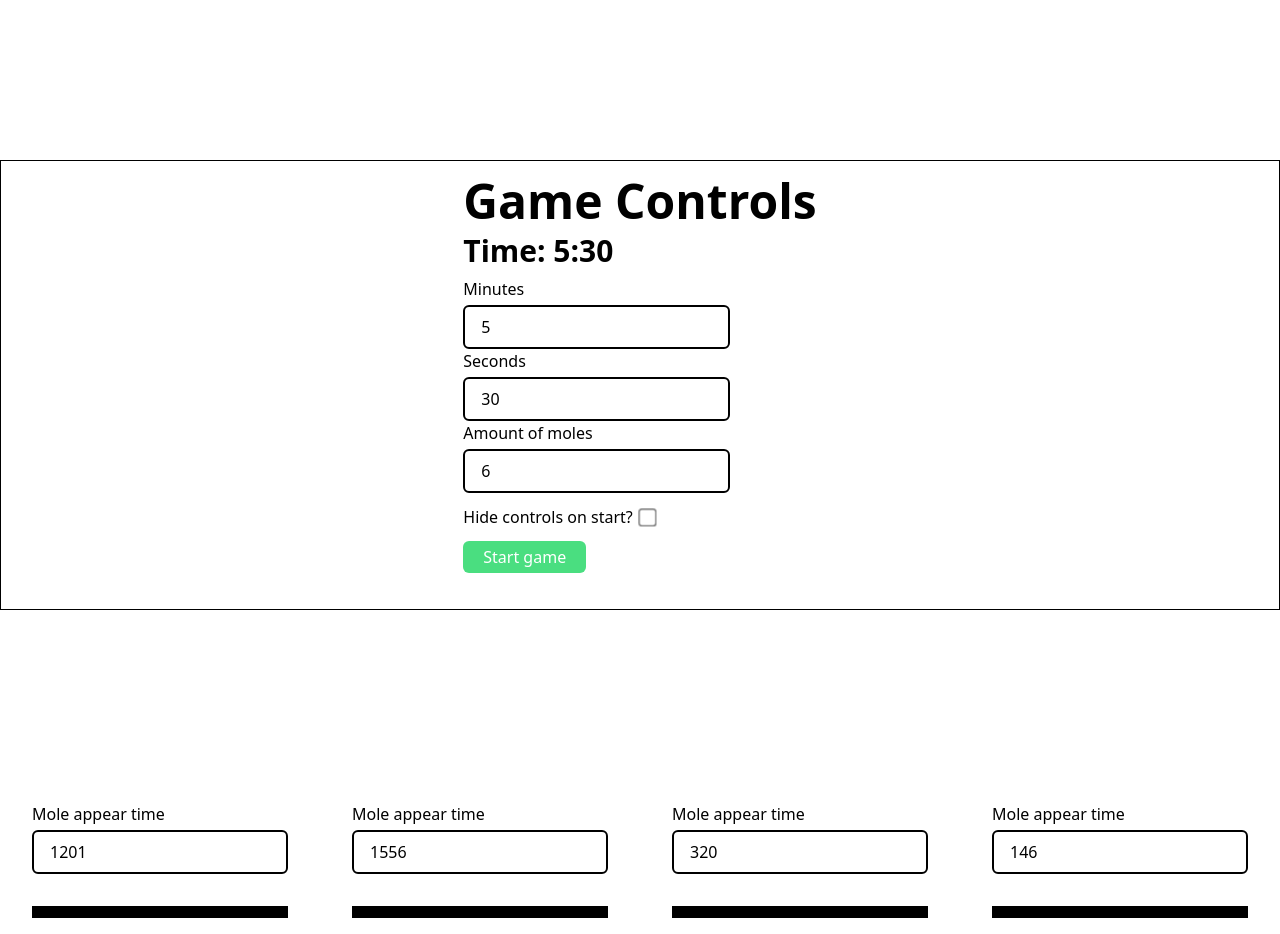
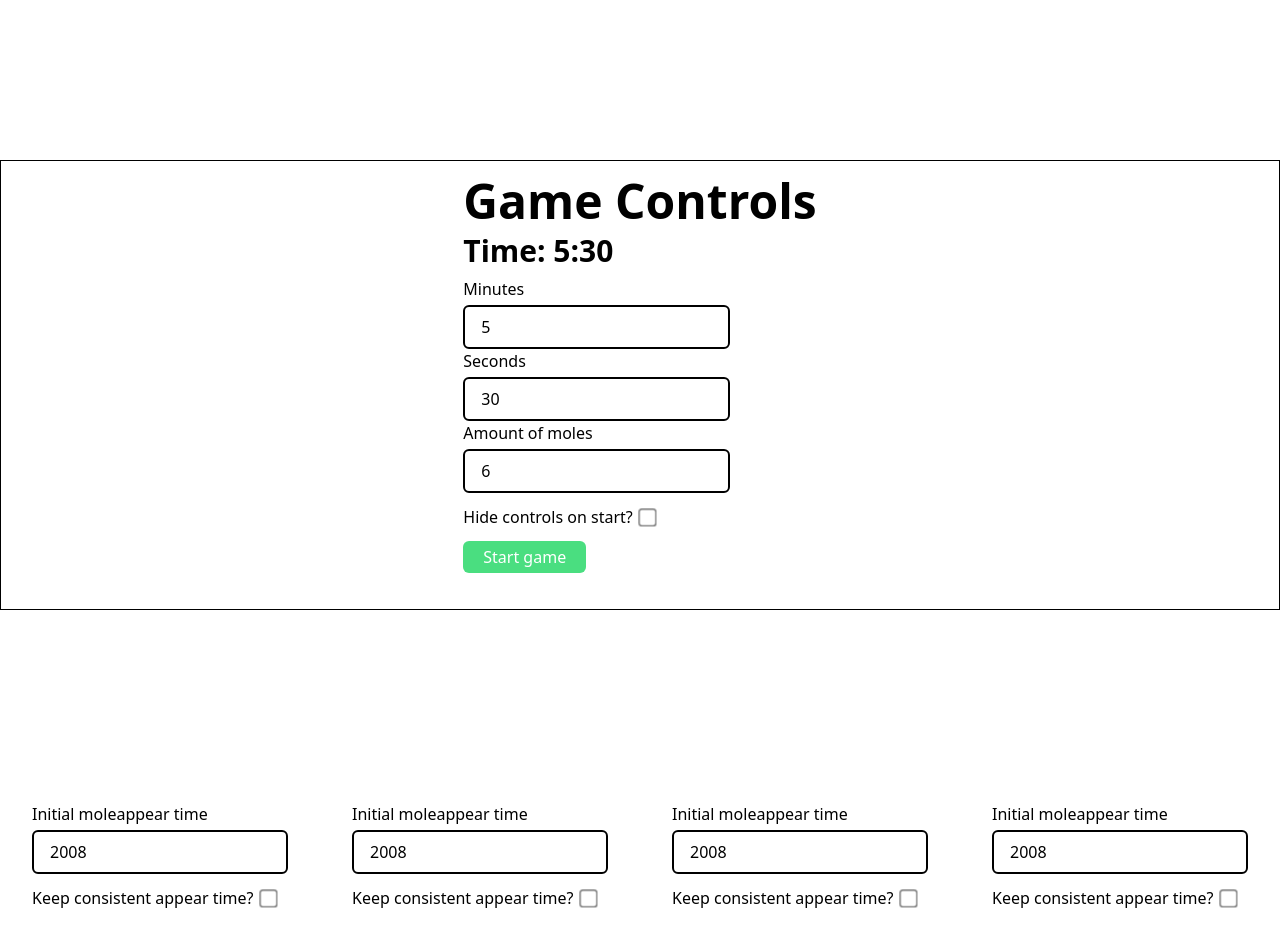
Before and after one commit to TNortnern/whack-a-mole-app, a Nuxt app: page / in a window 1280 px wide. Shown: the top 934 px of the page. Built offline with nearby package versions, Linux system fonts and the light colour scheme.

Commit message:
Consistent appear time handler

```diff
--- a/components/GenericInput.vue
+++ b/components/GenericInput.vue
@@ -19,8 +19,6 @@
         border-2 border-black
         focus:(ring-4
         ring-blue-300)
-        relative
-        z-20
         w-full
       "
       @input="$emit('input', $event.target.value)"
--- a/components/misc/Mole.vue
+++ b/components/misc/Mole.vue
@@ -1,15 +1,24 @@
 <template>
   <div class="w-4/5 my-20 md:my-24 md:mx-8 md:w-1/3 lg:w-1/5">
-    <template v-if="!$store.state.game.isStarted">
+    <div v-if="!$store.state.game.isStarted" class="mb-8 relative z-10">
       <generic-input
         v-model="appearTime"
-        label="Mole appear time"
+        :label="`${consistentAppearTime ? 'Mole ' : 'Initial mole'}appear time`"
         placeholder="Appear time"
         name="appear-time"
         type="number"
-        class="mb-8"
       />
-    </template>
+      <div class="flex items-center space-x-2 mt-3">
+        <label for="consistent-time">Keep consistent appear time?</label>
+        <input
+          id="consistent-time"
+          v-model="consistentAppearTime"
+          type="checkbox"
+          name="consistent-time"
+          class="transform scale-140"
+        />
+      </div>
+    </div>
     <div class="w-full h-3 bg-black relative group block">
       <img
         class="absolute w-full h-40 inset-x-0 -top-42 duration-150"
@@ -34,7 +43,7 @@
         @click="clickMole()"
       />
     </div>
-    <div class="mt-3">
+    <div v-if="isStarted" class="mt-3">
       <button
         class="
           text-green-400
@@ -73,18 +82,20 @@
 <script>
 import { mapState } from 'vuex'
 import GenericInput from '../GenericInput.vue'
+const defaultIntensity = 2000
+const defaultStartTime = Math.floor(Math.random() * defaultIntensity) + 50
 export default {
   components: {
     GenericInput,
   },
   data() {
-    const defaultIntensity = 2000
-    const defaultStartTime = Math.floor(Math.random() * defaultIntensity) + 50
     return {
       intervalHandler: () => {},
       isShown: false,
       didClick: false,
       appearTime: defaultStartTime,
+      consistentAppearTime: false,
+      baseTime: defaultStartTime,
       intensity: defaultIntensity,
     }
   },
@@ -110,11 +121,21 @@ export default {
         else {
           this.isShown = false
           this.stopMole()
+          // reset time back to starter
+          this.appearTime = this.baseTime
         }
       },
     },
     isShown() {
-      this.appearTime = Math.floor(Math.random() * this.intensity) + 50
+      if (!this.consistentAppearTime) {
+        this.appearTime = Math.floor(Math.random() * this.intensity) + 50
+      }
+    },
+    appearTime(value) {
+      // only adjust base time when game isn't started
+      if (!this.isStarted) {
+        this.baseTime = this.appearTime
+      }
     },
   },
   beforeDestroy() {
@@ -127,7 +148,7 @@ export default {
         vm.isShown = !vm.isShown
         clearInterval(vm.intervalHandler)
         vm.startMole()
-      }, this.appearTime)
+      }, vm.appearTime)
     },
     stopMole() {
       clearInterval(this.intervalHandler)
```
